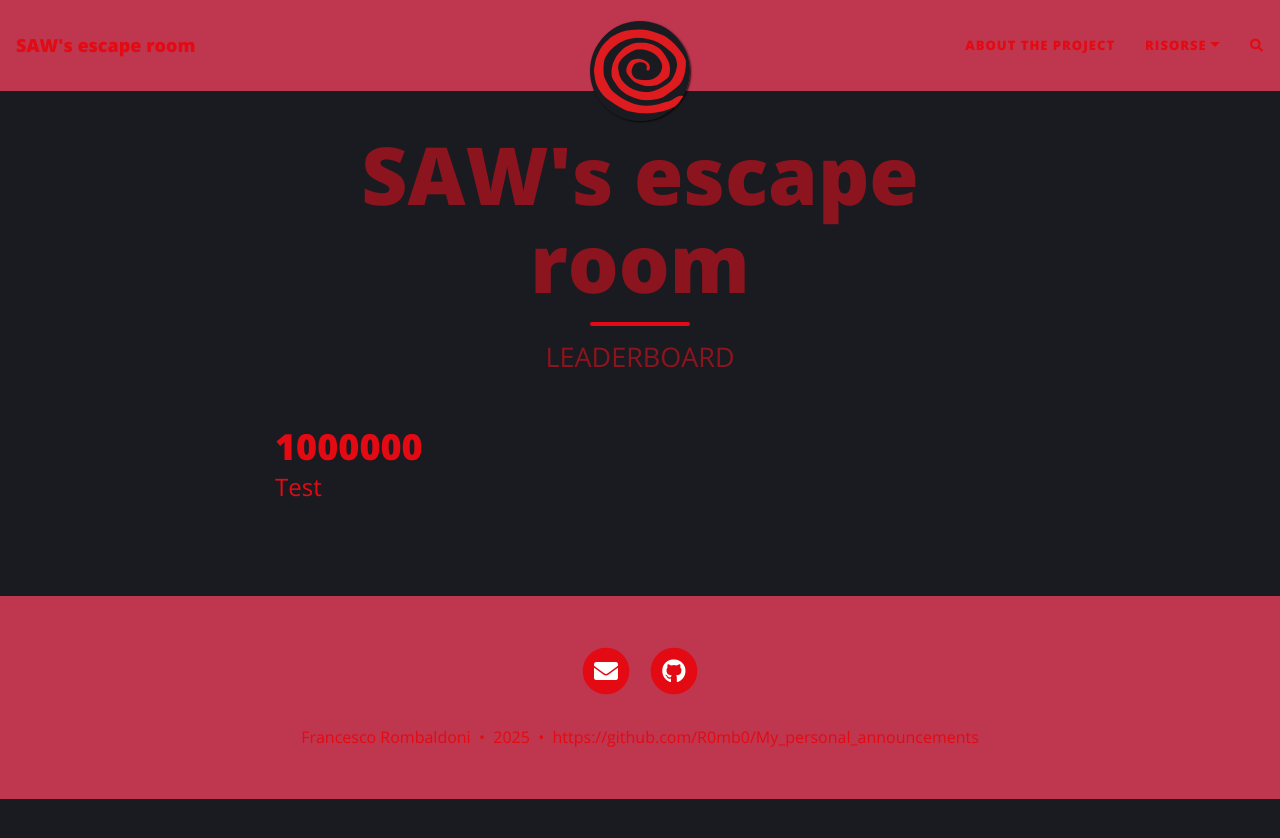
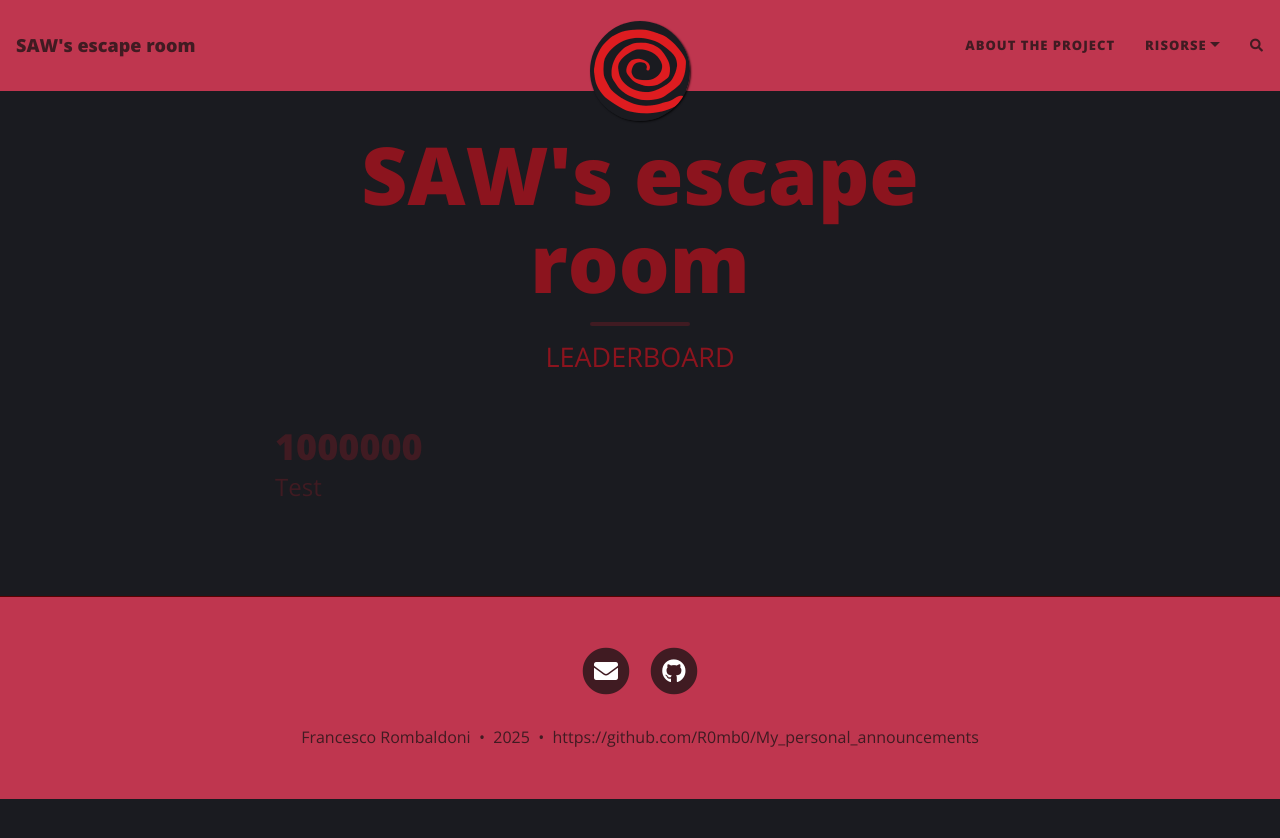
Before and after one commit to R0mb0/Saw_2-Inspired_Escape_Room, a Jekyll site: the page built from docs/index.html, in a window 1280 px wide. Shown: the top 838 px of the page. Built offline with Jekyll 4.4.1, drawn with Linux system fonts in a browser that asks for light colours; nearby versions of some CDN libraries; the list of posts is cut into pages by our own code; comment, search, counter and statistics services are not loaded.

Commit message:
Minor fix and change colors

```diff
--- a/docs/_config.yml
+++ b/docs/_config.yml
@@ -55,15 +55,15 @@ navbar-var-length: false
 ######################################
 
 navbar-col: "#BF364F"
-navbar-text-col: "#E30A13"
+navbar-text-col: "#401B22"
 navbar-border-col: "#BF364F"
 page-col: "#1A1B20"
-text-col: "#E30A13"
+text-col: "#401B22"
 link-col: "#008AFF"
 hover-col: "#BF5E66"
 footer-col: "#BF364F"
-footer-text-col: "#E30A13"
-footer-link-col: "#E30A13"
+footer-text-col: "#401B22"
+footer-link-col: "#401B22"
 footer-hover-col: "#BF5E66"
 
 #################################
--- a/docs/assets/css/r0mb0site.css
+++ b/docs/assets/css/r0mb0site.css
@@ -123,7 +123,7 @@ img {
 /* --- Navbar --- */
 
 .navbar-custom {
-  background-color: {{ site.navbar-col | default: "#BF364F" }};
+  background-color: {{ site.navbar-col | default: "#590202" }};
   border-bottom: 1px solid {{ site.navbar-border-col | default: "#DDDDDD" }};
   font-family: 'Open Sans', 'Helvetica Neue', Helvetica, Arial, sans-serif;
   {% if site.navbar-img %}
@@ -260,7 +260,7 @@ img {
 
 .navbar-custom .nav-item.dropdown .dropdown-menu .dropdown-item {
   padding: 0.625rem;
-  background-color: {{ site.navbar-col | default: "#BF364F" }};
+  background-color: {{ site.navbar-col | default: "#590202" }};
   text-decoration: none !important;
   font-weight: normal;
   color: {{ site.navbar-text-col | default: "#404040" }};
@@ -379,10 +379,10 @@ img {
 
 footer {
   padding: 1.875rem 0;
-  border-top: 1px #BF364F solid;
+  border-top: 1px #590202 solid;
   margin-top: 3.125rem;
   font-size: 0.875rem;
-  background-color: {{ site.footer-col | default: "#BF364F" }};
+  background-color: {{ site.footer-col | default: "#590202" }};
   {% if site.footer-img %}
     background-image: url({{ site.footer-img | relative_url }});
     background-attachment: fixed;
```
